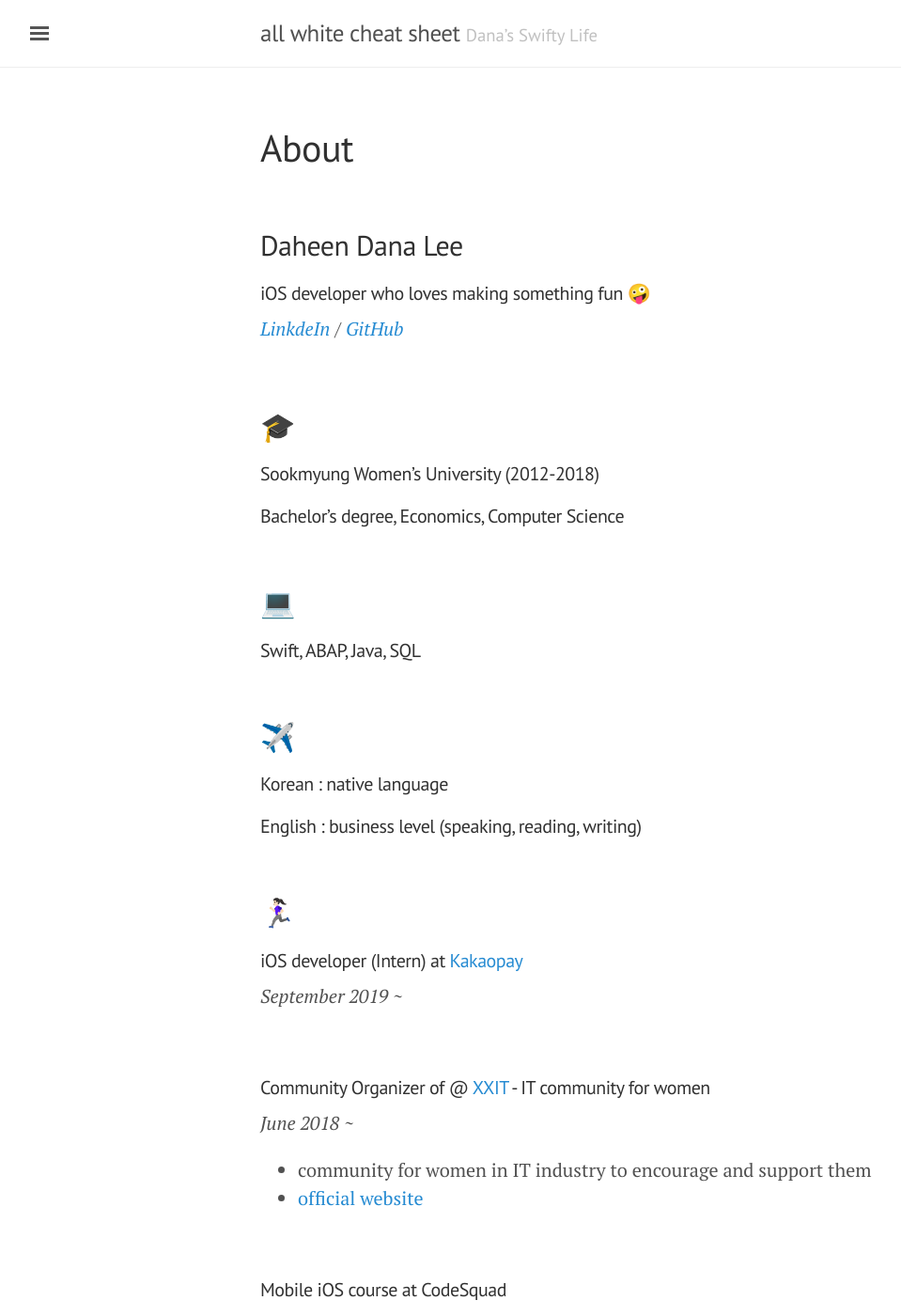
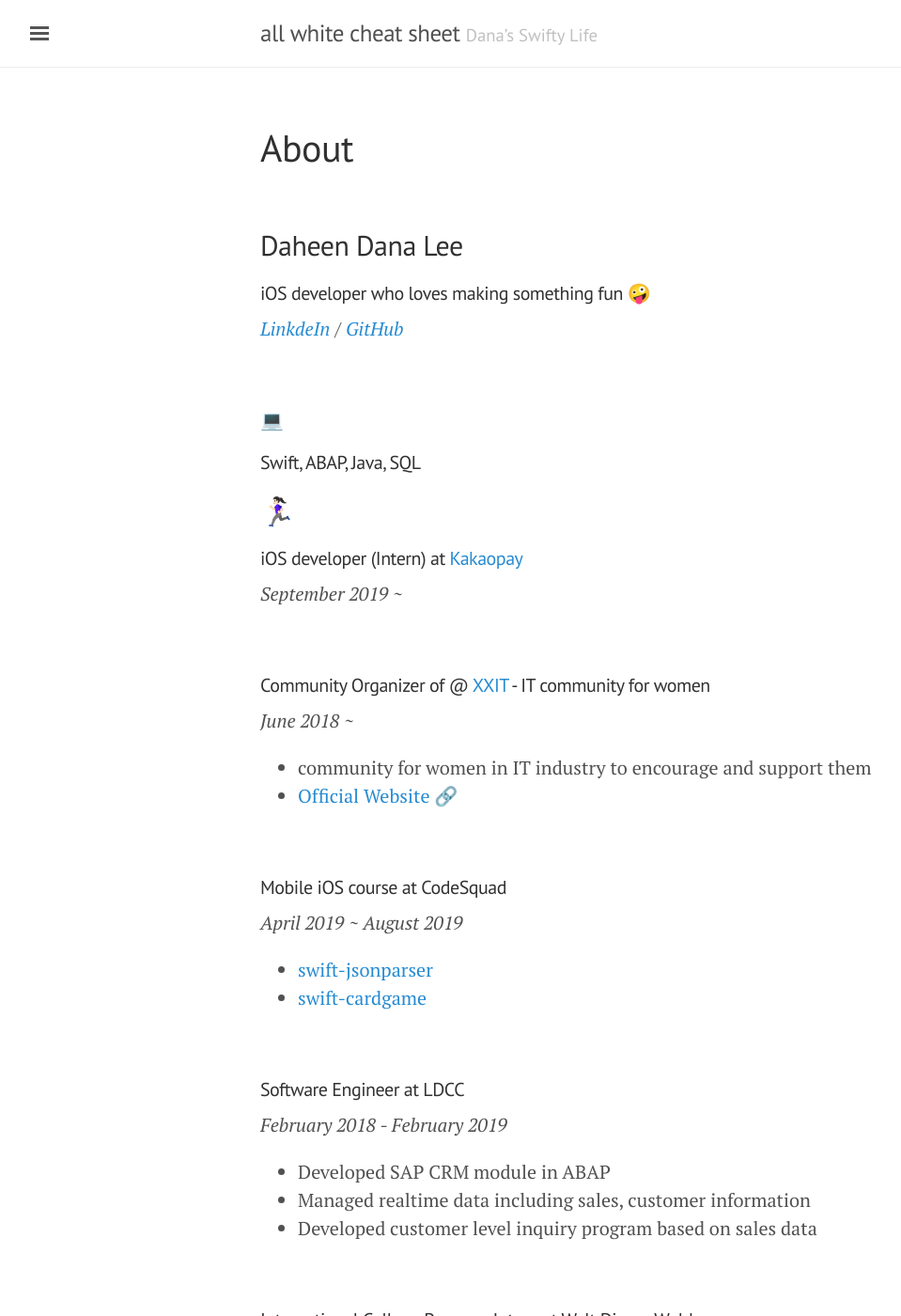
Before and after one commit to daheenallwhite/daheenallwhite.github.io, a Jekyll site: the page built from about.md, in a window 1280 px wide and 1400 px high. Shown: the whole window at 94% size, without its empty margins (3-962 px from the left). Built offline with Jekyll 4.4.1, drawn with Linux system fonts in a browser that asks for light colours; nearby versions of some CDN libraries; emoji names are drawn with the system emoji font; some of the changed text lies outside the part shown.

Commit message:
Change order of each category in about.md

```diff
--- a/about.md
+++ b/about.md
@@ -16,27 +16,11 @@
 
 &nbsp;
 
-## :mortar_board:
-
-#### Sookmyung Women's University (2012-2018)
-
-##### Bachelor's degree, Economics, Computer Science
-
-&nbsp;
-
-## :computer:
+#### 💻
 
 #### Swift, ABAP, Java, SQL
 
-&nbsp;
 
-## :airplane:
-
-#### Korean : native language
-
-#### English : business level (speaking, reading, writing)
-
-&nbsp;
 
 ## 🏃🏻‍♀️
 
@@ -51,7 +35,7 @@
 *June 2018 ~*
 
 - community for women in IT industry to encourage and support them
-- [official website](https://xxit.world/)
+- [Official Website 🔗](https://xxit.world/)
 
 &nbsp;
 
@@ -83,7 +67,7 @@
 
 &nbsp;
 
-## :open_file_folder: [portfolio](https://daheenallwhite.github.io/portfolio/)
+#### 📂 [portfolio](https://daheenallwhite.github.io/portfolio/)
 
 - #### [AR mobile simulation game - Android (Unity3D, C#, Vuforia, MySQL, PHP)](https://github.com/daheenallwhite/ARSimulationGame_SnowFlake)
 
@@ -91,6 +75,22 @@
 
 &nbsp;
 
-:envelope_with_arrow:
+## :mortar_board:
 
-allwhite.dev@gmail.com
+#### Sookmyung Women's University (2012-2018)
+
+##### Bachelor's degree, Economics, Computer Science
+
+&nbsp;
+
+## 🧒
+
+#### Korean : native language
+
+#### English : business level (speaking, reading, writing)
+
+&nbsp;
+
+#### :envelope_with_arrow:
+
+[allwhite.dev@gmail.com](mailto:allwhite.dev@gmail.com)
```
